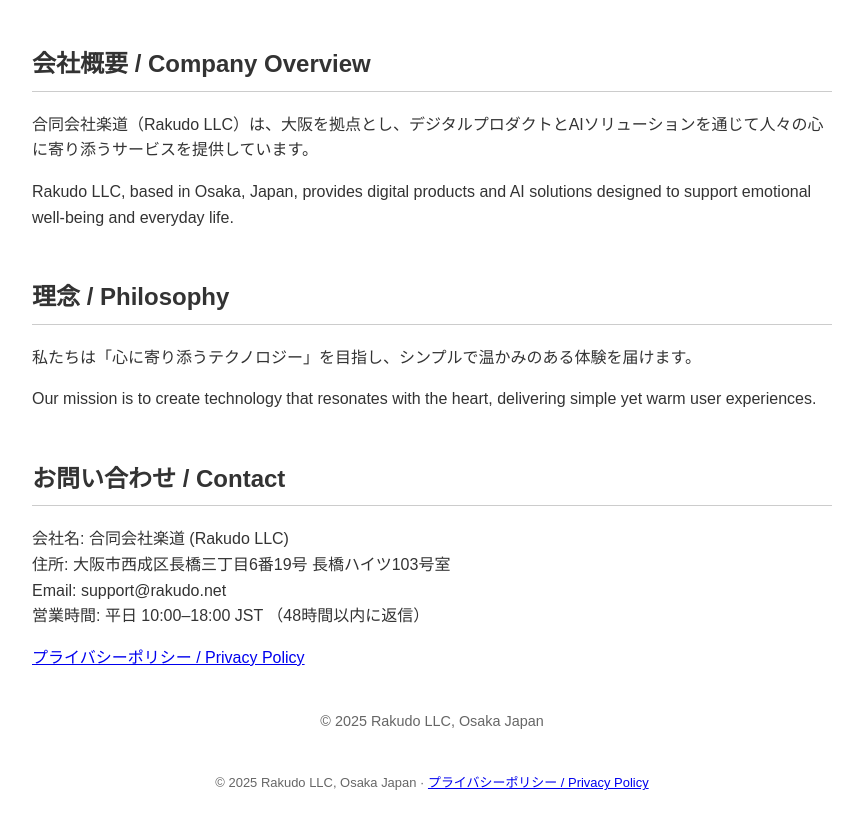
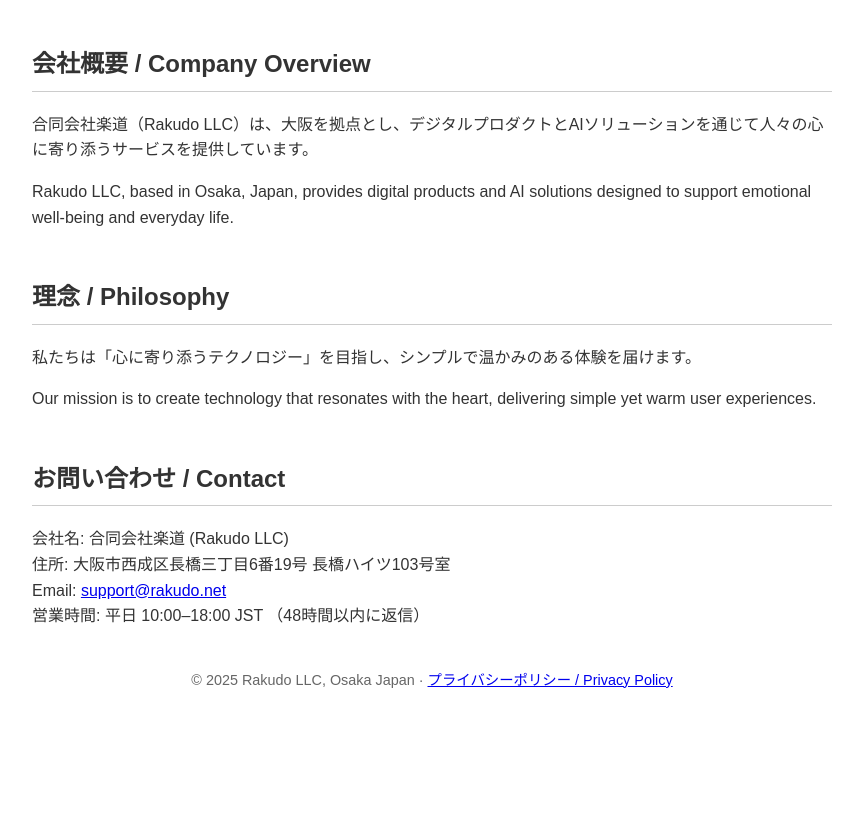
Before and after one commit to joyous-DAO/rakudo-site, a plain HTML site: page index.html in a window 1280 px wide. Shown: the part 177-1006 px from the top of the page, without its empty margins (208-1071 px from the left). After the commit the page ends 909 px from the top, so only its background shows below. Drawn offline with Linux system fonts and the light colour scheme.

Commit message:
Update index.html
add privacy.html

```diff
--- a/index.html
+++ b/index.html
@@ -56,20 +56,14 @@
     <p>
       会社名: 合同会社楽道 (Rakudo LLC)<br>
       住所: 大阪市西成区長橋三丁目6番19号 長橋ハイツ103号室<br>
-      Email: support@rakudo.net<br>
+      Email: <a href="mailto:support@rakudo.net">support@rakudo.net</a><br>
       営業時間: 平日 10:00–18:00 JST （48時間以内に返信）
     </p>
-
-    <p><a href="privacy.html">プライバシーポリシー / Privacy Policy</a></p>
   </section>
 
   <footer>
-    © 2025 Rakudo LLC, Osaka Japan
-    <footer>
-  © 2025 Rakudo LLC, Osaka Japan ·
-  <a href="privacy.html">プライバシーポリシー / Privacy Policy</a>
-</footer>
-
+    © 2025 Rakudo LLC, Osaka Japan ·
+    <a href="privacy.html">プライバシーポリシー / Privacy Policy</a>
   </footer>
-</body>
-</html>
+  </body>
+  </html>
```
